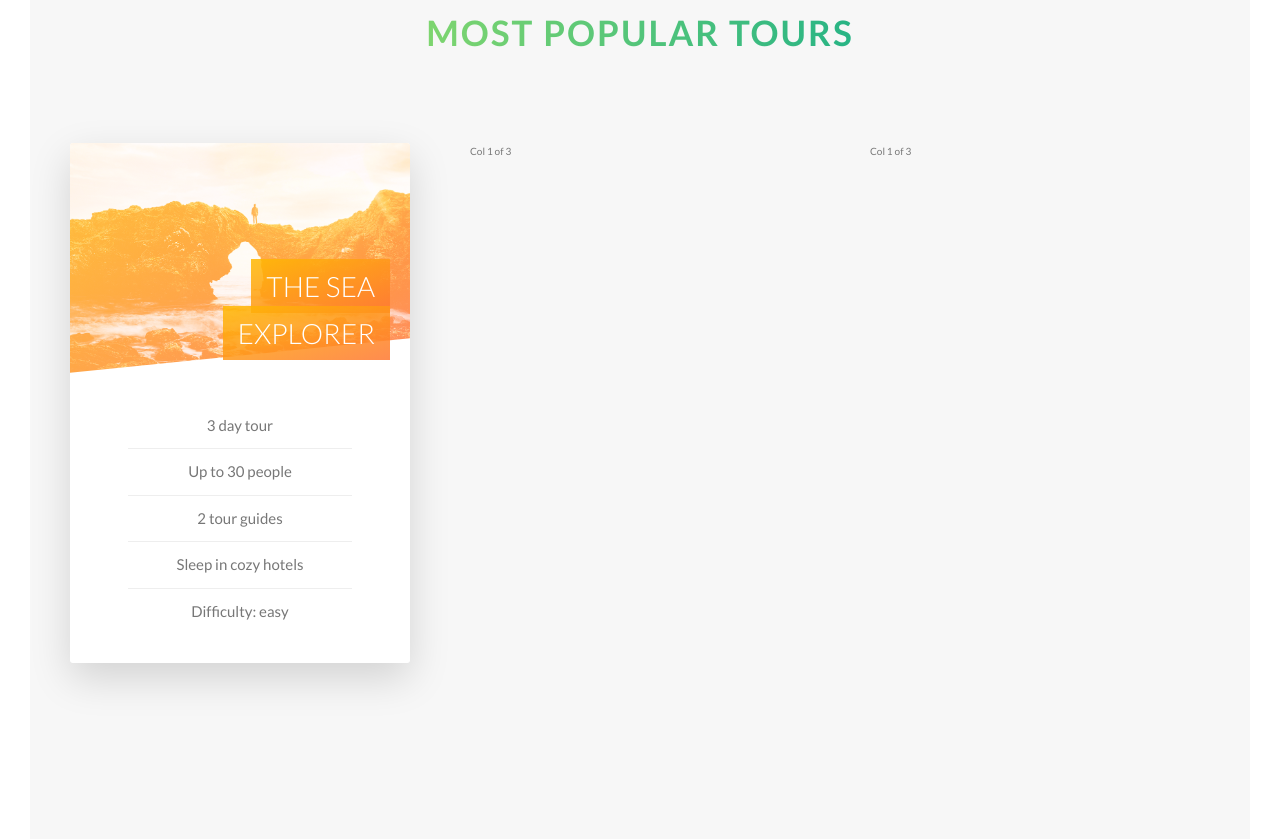
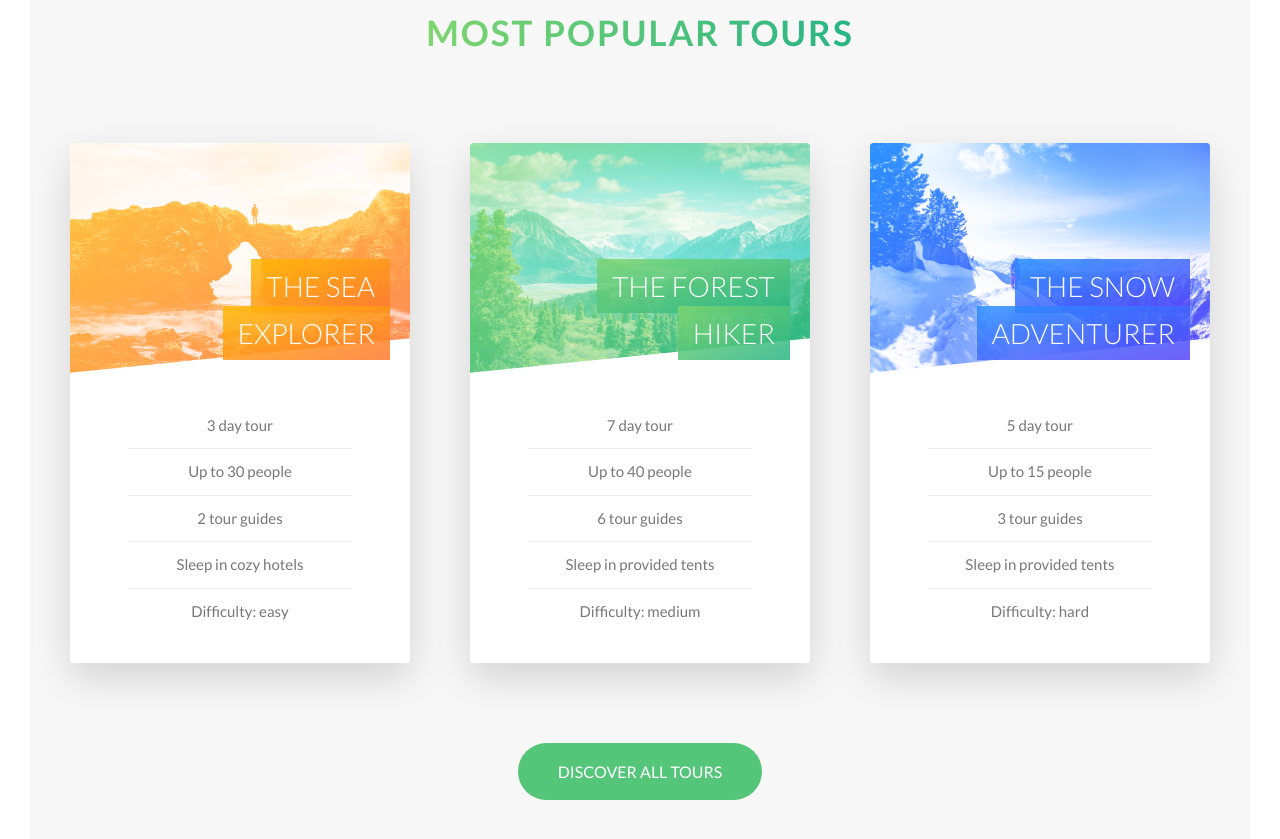
Before and after one commit to drood87/natours, a website: page index.html in a window 1280 px wide. Shown: the part 2340-3179 px from the top of the page. Drawn offline with Linux system fonts and the light colour scheme.

Commit message:
final styles for cards in tours section

```diff
--- a/index.html
+++ b/index.html
@@ -142,7 +142,7 @@
         <div class="u-center-text u-margin-bottom-big">
           <h2 class="heading-secondary">Most popular tours</h2>
         </div>
-
+        <!-- Column 1 of 3 -->
         <div class="row">
           <div class="col-1-of-3">
             <div class="card">
@@ -164,12 +164,82 @@
                 </div>
               </div>
               <div class="card__side card__side--back card__side--back-1">
-                BACKTEXT
+                <div class="card__cta">
+                  <div class="card__price-box">
+                    <p class="card__price-only">Only</p>
+                    <p class="card__price-value">$297</p>
+                  </div>
+                  <a href="#" class="btn btn--white">Book now</a>
+                </div>
               </div>
             </div>
           </div>
-          <div class="col-1-of-3">Col 1 of 3</div>
-          <div class="col-1-of-3">Col 1 of 3</div>
+          <!-- Column 2 of 3 -->
+          <div class="col-1-of-3">
+            <div class="card">
+              <div class="card__side card__side--front card__side--front-2">
+                <div class="card__picture card__picture--2">&nbsp;</div>
+                <h4 class="card__heading">
+                  <span class="card__heading-span card__heading-span--2"
+                    >The Forest Hiker</span
+                  >
+                </h4>
+                <div class="card__details">
+                  <ul>
+                    <li>7 day tour</li>
+                    <li>Up to 40 people</li>
+                    <li>6 tour guides</li>
+                    <li>Sleep in provided tents</li>
+                    <li>Difficulty: medium</li>
+                  </ul>
+                </div>
+              </div>
+              <div class="card__side card__side--back card__side--back-2">
+                <div class="card__cta">
+                  <div class="card__price-box">
+                    <p class="card__price-only">Only</p>
+                    <p class="card__price-value">$497</p>
+                  </div>
+                  <a href="#" class="btn btn--white">Book now</a>
+                </div>
+              </div>
+            </div>
+          </div>
+          <!-- Column 3 of 3 -->
+          <div class="col-1-of-3">
+            <div class="card">
+              <div class="card__side card__side--front card__side--front-3">
+                <div class="card__picture card__picture--3">&nbsp;</div>
+                <h4 class="card__heading">
+                  <span class="card__heading-span card__heading-span--3"
+                    >The snow adventurer</span
+                  >
+                </h4>
+                <div class="card__details">
+                  <ul>
+                    <li>5 day tour</li>
+                    <li>Up to 15 people</li>
+                    <li>3 tour guides</li>
+                    <li>Sleep in provided tents</li>
+                    <li>Difficulty: hard</li>
+                  </ul>
+                </div>
+              </div>
+              <div class="card__side card__side--back card__side--back-3">
+                <div class="card__cta">
+                  <div class="card__price-box">
+                    <p class="card__price-only">Only</p>
+                    <p class="card__price-value">$897</p>
+                  </div>
+                  <a href="#" class="btn btn--white">Book now</a>
+                </div>
+              </div>
+            </div>
+          </div>
+        </div>
+
+        <div class="u-center-text u-margin-bottom-huge">
+          <a href="#" class="btn btn--green">Discover all tours</a>
         </div>
       </section>
     </main>
--- a/sass/base/_utilities.scss
+++ b/sass/base/_utilities.scss
@@ -13,3 +13,11 @@
 .u-margin-bottom-medium {
 	margin-bottom: 4rem;
 }
+
+.u-margin-top-big {
+	margin-top: 8rem;
+}
+
+.u-margin-top-huge {
+	margin-top: 10rem;
+}
--- a/sass/components/_button.scss
+++ b/sass/components/_button.scss
@@ -24,13 +24,20 @@
 	}
 	&--white {
 		background-color: $color-white;
-        color: #777;
+		color: $color-grey-dark;
+		&::after {
+			background-color: $color-white;
+		}
+	}
+	&--green {
+		background-color: $color-primary;
+		color: $color-white;
 		&::after {
 			background-color: $color-white;
 		}
 	}
 	&::after {
-        content: "";
+		content: '';
 		display: inline-block;
 		height: 100%;
 		width: 100%;
--- a/sass/components/_card.scss
+++ b/sass/components/_card.scss
@@ -23,7 +23,6 @@
 		}
 
 		&--back {
-			background-color: green;
 			transform: rotateY(180deg);
 
 			&-1 {
@@ -31,6 +30,20 @@
 					to right bottom,
 					$color-secondary-light,
 					$color-secondary-darker
+				);
+			}
+			&-2 {
+				background-image: linear-gradient(
+					to right bottom,
+					$color-primary-light,
+					$color-primary-dark
+				);
+			}
+			&-3 {
+				background-image: linear-gradient(
+					to right bottom,
+					$color-tertiary-light,
+					$color-tertiary-darker
 				);
 			}
 		}
@@ -48,6 +61,8 @@
 		background-blend-mode: screen;
 		-webkit-clip-path: polygon(0 0, 100% 0, 100% 85%, 0 100%);
 		clip-path: polygon(0 0, 100% 0, 100% 85%, 0 100%);
+		border-top-left-radius: 3px;
+		border-top-right-radius: 3px;
 		&--1 {
 			background-image: linear-gradient(
 					to right bottom,
@@ -57,10 +72,20 @@
 				url(../img/nat-5.jpg);
 		}
 		&--2 {
-			background-image: url(../img/nat-5.jpg);
+			background-image: linear-gradient(
+					to right bottom,
+					$color-primary-light,
+					$color-primary-dark
+				),
+				url(../img/nat-6.jpg);
 		}
 		&--3 {
-			background-image: url(../img/nat-5.jpg);
+			background-image: linear-gradient(
+					to right bottom,
+					$color-tertiary-light,
+					$color-tertiary-darker
+				),
+				url(../img/nat-7.jpg);
 		}
 	}
 	&__heading {
@@ -85,6 +110,20 @@
 				rgba($color-secondary-darker, 0.85)
 			);
 		}
+		&--2 {
+			background-image: linear-gradient(
+				to right bottom,
+				rgba($color-primary-light, 0.85),
+				rgba($color-primary-dark, 0.85)
+			);
+		}
+		&--3 {
+			background-image: linear-gradient(
+				to right bottom,
+				rgba($color-tertiary-light, 0.85),
+				rgba($color-tertiary-darker, 0.85)
+			);
+		}
 	}
 	&__details {
 		padding: 3rem;
@@ -102,4 +141,25 @@
 			}
 		}
 	}
+	&__cta {
+		position: absolute;
+		top: 50%;
+		left: 50%;
+		transform: translate(-50%, -50%);
+		width: 90%;
+		text-align: center;
+	}
+	&__price-box {
+		text-align: center;
+		color: $color-white;
+		margin-bottom: 8rem;
+	}
+	&__price-only {
+		font-size: 1.4rem;
+		text-transform: uppercase;
+	}
+	&__price-value {
+		font-size: 6rem;
+		font-weight: 100;
+	}
 }
--- a/sass/pages/_home.scss
+++ b/sass/pages/_home.scss
@@ -23,6 +23,6 @@
 
 .section-tours {
 	background-color: $color-gray-light-1;
-	padding: 25rem 0 50rem 0;
+	padding: 25rem 0 15rem 0;
 	margin-top: -11rem;
 }
```
Also changed, not shown: css/style.css, sass/base/_animations.scss (indentation only). Lines whose indentation alone changed are shown as unchanged.
